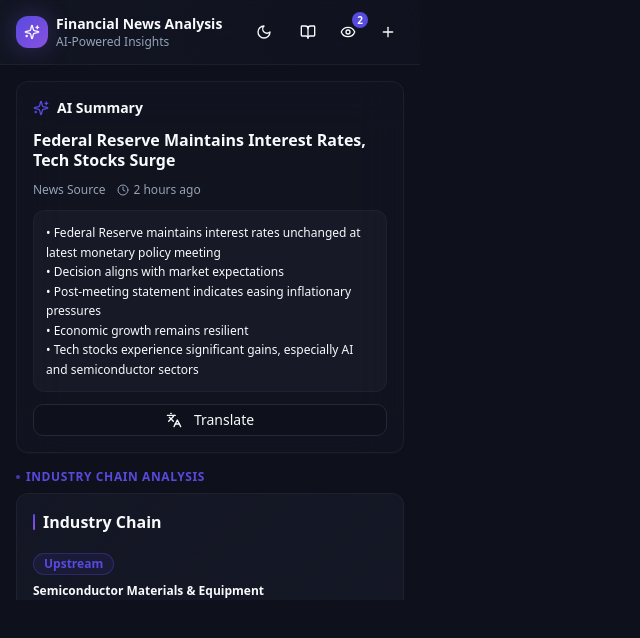
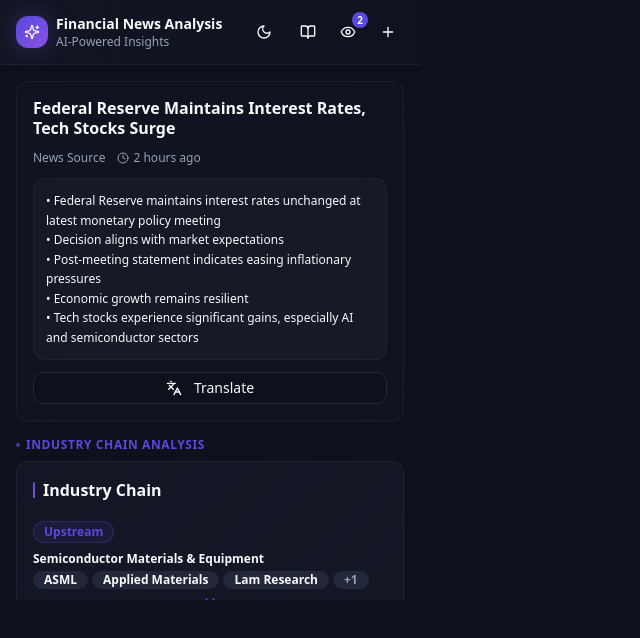
Before and after one commit to 0612emmawu-hue/link, a React (Vite) app: page / in a window 1280 px wide. Shown: the top 638 px of the page, without its empty margins (0-640 px from the left). Built offline with nearby package versions, Linux system fonts and the light colour scheme; the HTML template or start-up script is replaced by a standard one.

Commit message:
Remove unnecessary line

```diff
--- a/src/components/AISummary.tsx
+++ b/src/components/AISummary.tsx
@@ -67,13 +67,6 @@ export const AISummary = ({ newsTitle, newsContent, sourceName = "News Source",
   return (
     <Card className="p-4 bg-card/50 backdrop-blur-xl border-border/50 shadow-card">
       <div className="space-y-3">
-        <div className="flex items-center justify-between">
-          <h3 className="text-sm font-bold text-foreground flex items-center gap-2">
-            <Sparkles className="w-4 h-4 text-primary" />
-            AI Summary
-          </h3>
-        </div>
-
         {/* News Title */}
         <div>
           <h2 className="text-base font-bold text-foreground leading-tight">
```
